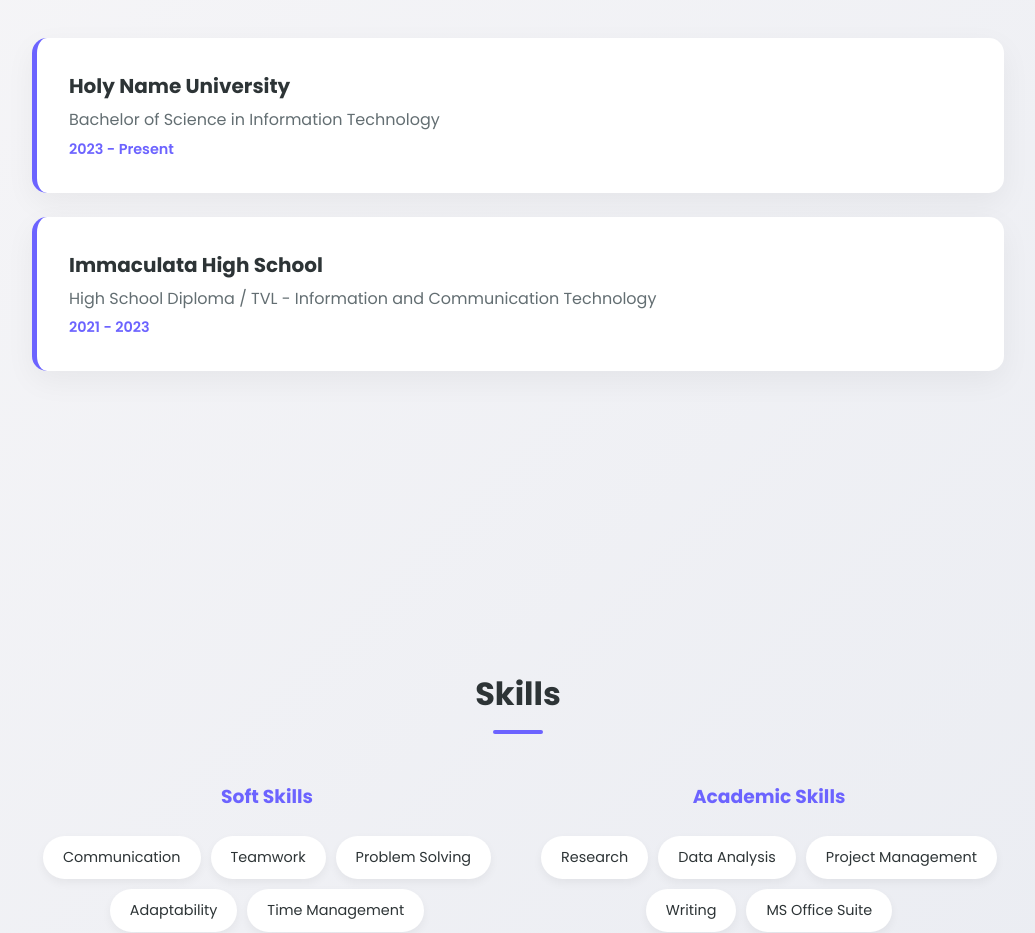
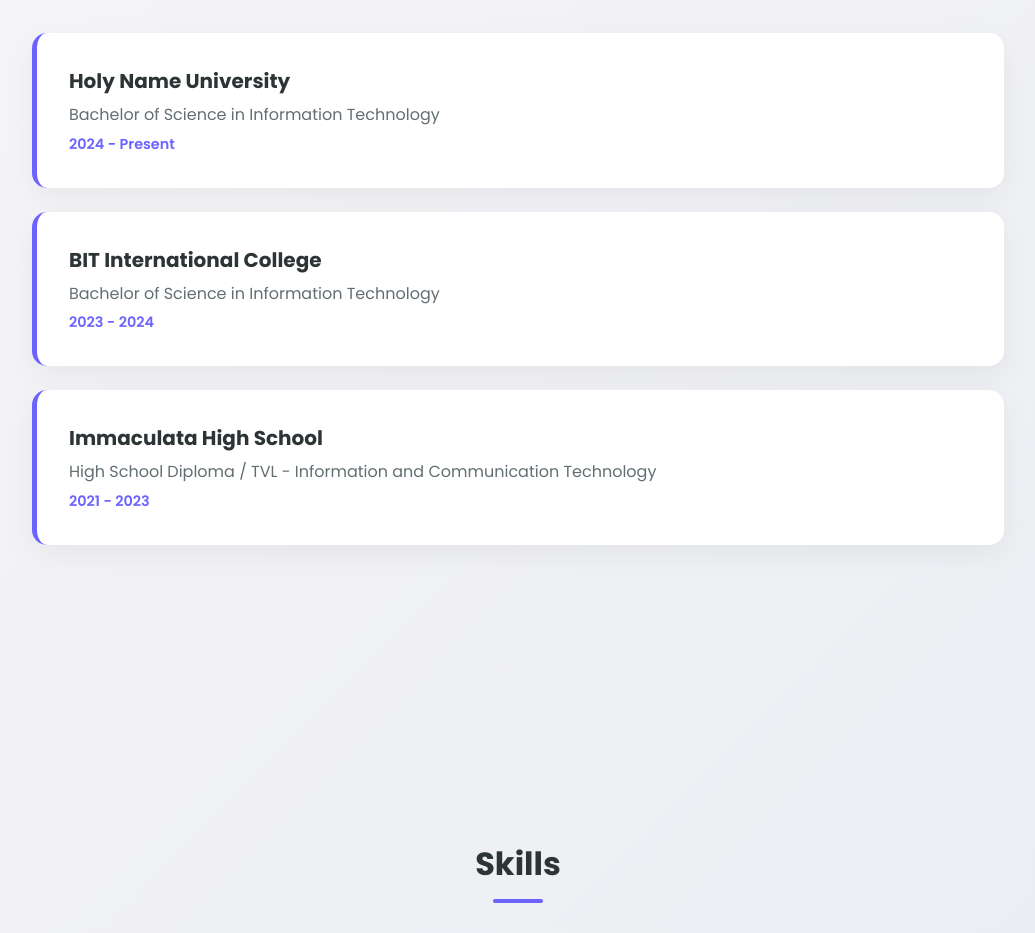
Before and after one commit to beroygerson1412/curriculum-vitae, a plain HTML site: page index.html in a window 1280 px wide. Shown: the part 1620-2553 px from the top of the page, without its empty margins (122-1157 px from the left). Drawn offline with Linux system fonts and the light colour scheme.

Commit message:
Updated readme and index

```diff
--- a/index.html
+++ b/index.html
@@ -392,7 +392,13 @@
         <div class="edu-card fade-in">
             <div class="edu-school">Holy Name University</div>
             <div class="edu-degree">Bachelor of Science in Information Technology</div>
-            <div class="edu-year">2023 - Present</div>
+            <div class="edu-year">2024 - Present</div>
+        </div>
+
+        <div class="edu-card fade-in">
+            <div class="edu-school">BIT International College</div>
+            <div class="edu-degree">Bachelor of Science in Information Technology</div>
+            <div class="edu-year">2023 - 2024</div>
         </div>
 
         <div class="edu-card fade-in">
```
Also changed, not shown: 1 other file.
